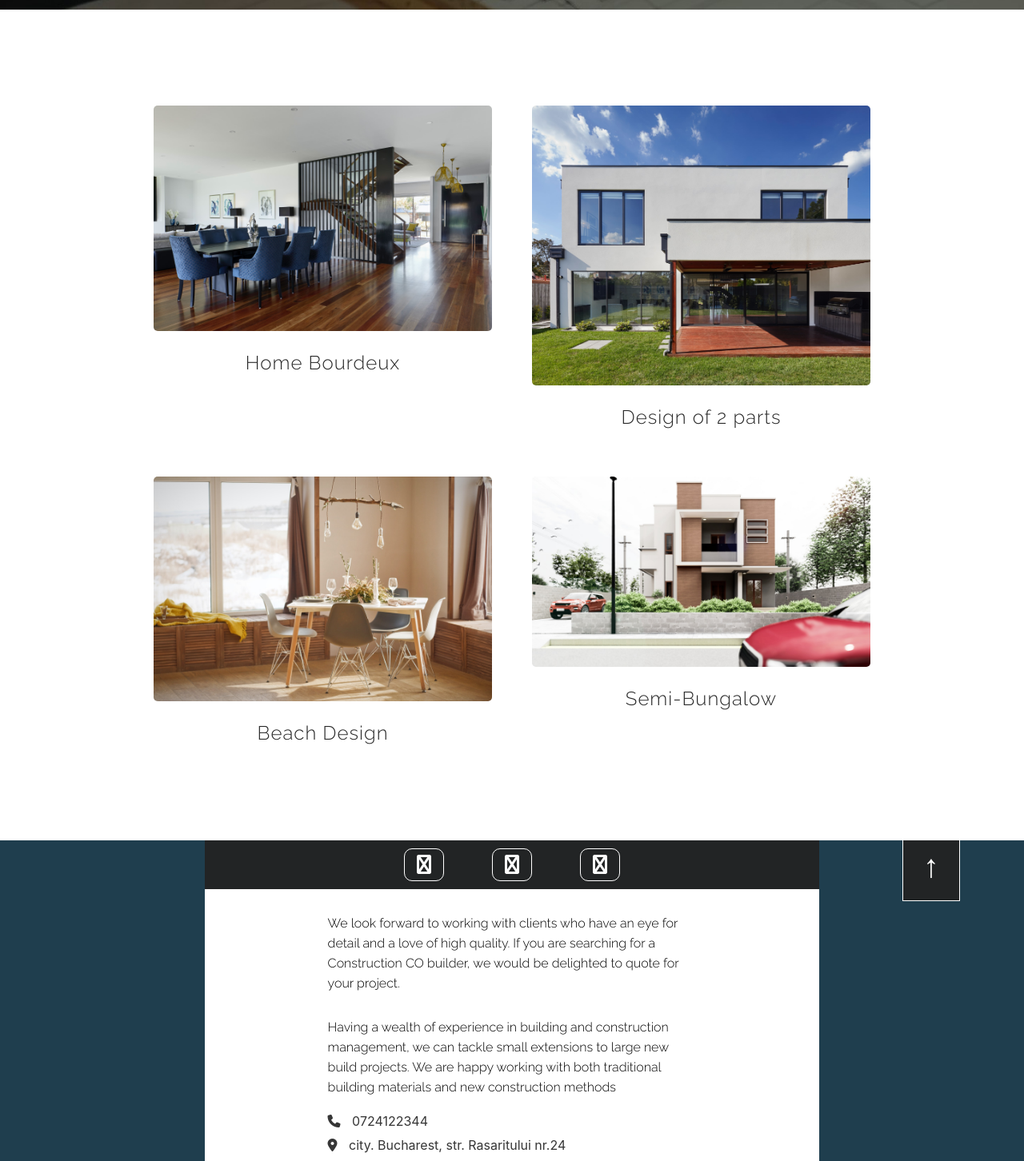
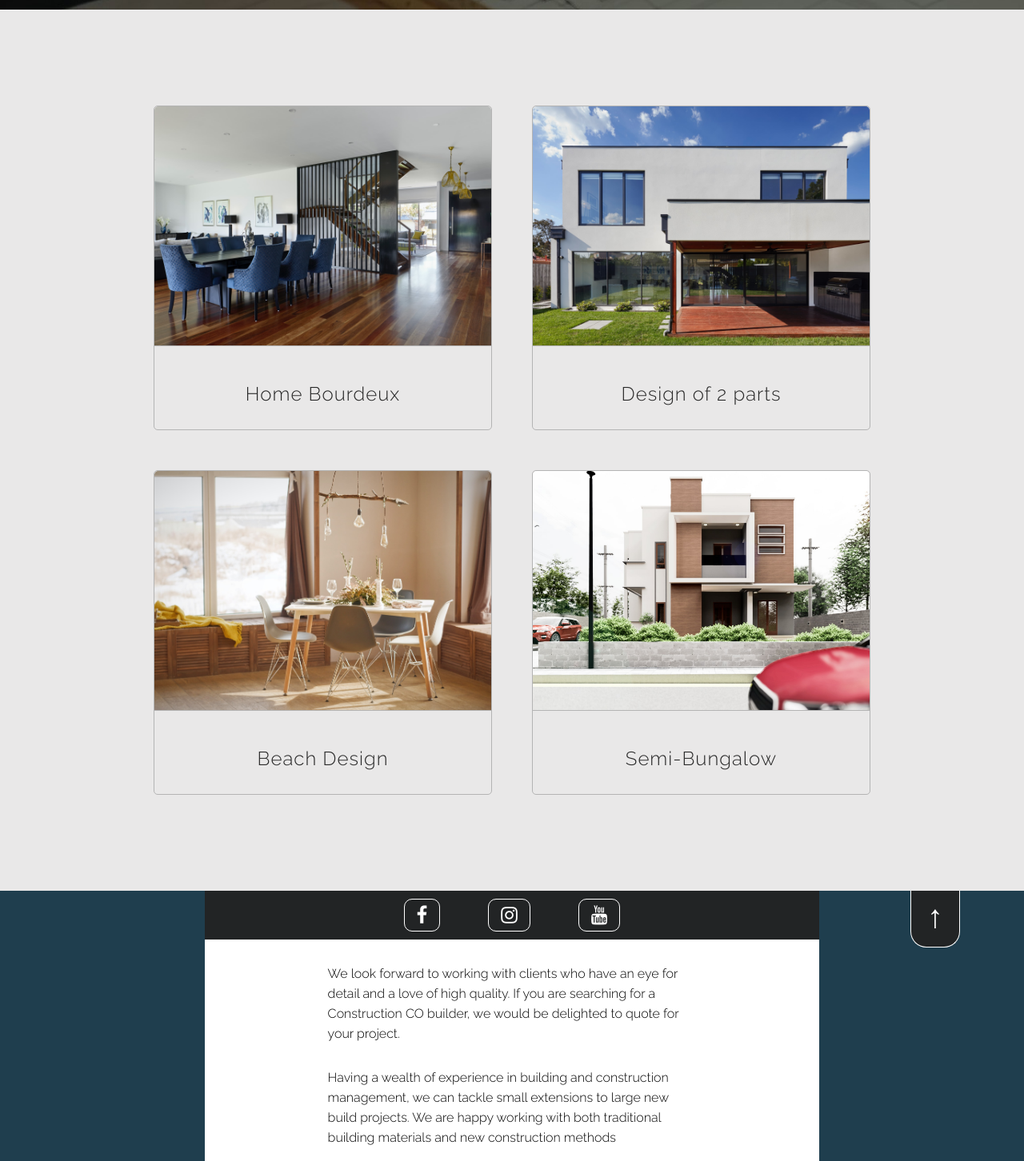
Before and after one commit to Andarus-1994/ConstructionCO, a React (Create React App) app: page /demos in a window 1280 px wide. Shown: the part 378-1830 px from the top of the page at 80% size. Built offline with nearby package versions, Linux system fonts and the light colour scheme.

Commit message:
Our Work Page

```diff
--- a/package.json
+++ b/package.json
@@ -1,5 +1,4 @@
 {
-  "homepage": "https://andarus-1994.github.io/ConstructionCO/",
   "name": "constructapp",
   "version": "0.1.0",
   "private": true,
--- a/public/index.html
+++ b/public/index.html
@@ -6,14 +6,14 @@
     <meta name="viewport" content="width=device-width, initial-scale=1" />
     <meta name="theme-color" content="#000000" />
     <meta name="description" content="Construction Company" />
+    <script
+      src="https://kit.fontawesome.com/a076d05399.js"
+      crossorigin="anonymous"
+    ></script>
     <link
       rel="stylesheet"
       href="https://cdnjs.cloudflare.com/ajax/libs/font-awesome/4.7.0/css/font-awesome.min.css"
     />
-    <script
-      src="https://kit.fontawesome.com/a076d05399.js"
-      crossorigin="anonymous"
-    ></script>
 
     <link rel="apple-touch-icon" href="%PUBLIC_URL%/icon.png" />
     <!--
--- a/src/components/footer.css
+++ b/src/components/footer.css
@@ -70,11 +70,18 @@
   background-color: #222425;
   color: white;
   border: 1px solid white;
+  border-bottom-right-radius: 20px;
+  border-bottom-left-radius: 20px;
   border-top: none;
-  padding: 20px 25px;
+  padding: 15px 20px;
   padding-top: 10px;
   font-size: 2.5rem;
   right: 10vh;
+  transition: 0.4s;
+}
+.footer .ButtonToTop:hover {
+  padding-top: 4px;
+  padding-bottom: 21px;
 }
 
 @media screen and (max-width: 1000px) {
--- a/src/components/footer.js
+++ b/src/components/footer.js
@@ -36,11 +36,10 @@ function Footer() {
         <div className="details">
           {" "}
           <p>
-            <i class="fas fa-phone"></i> 0724122344{" "}
+            <i class="fa">&#xf095;</i> 0724122344{" "}
           </p>
           <p>
-            <i class="fas fa-map-marker-alt"></i> city. Bucharest, str.
-            Rasaritului nr.24{" "}
+            <i class="fas">&#xf3c5;</i> city. Bucharest, str. Rasaritului nr.24{" "}
           </p>
           <p>
             <i class="fa fa-envelope"></i> ConstructCO@Yahoo.com
--- a/src/components/homeComponents/reason.js
+++ b/src/components/homeComponents/reason.js
@@ -16,7 +16,7 @@ function Reasons(props) {
           isVisible ? (
             <li key={index}>
               {" "}
-              <img src={"./assets/" + reason.img} alt="icons" />
+              <img src={"assets/" + reason.img} alt="icons" />
               <h2>{reason.name}</h2> <p>{reason.description}</p>
             </li>
           ) : (
--- a/src/components/work.css
+++ b/src/components/work.css
@@ -1,5 +1,6 @@
 .work {
   min-height: 1000px;
+  background-color: rgb(233, 232, 232);
 }
 
 .work .mainHeaderWork {
@@ -19,7 +20,7 @@
 }
 
 .work .workPreview {
-  margin-top: 15vh;
+  margin: 15vh 0;
 }
 
 .work .workPreview ul {
@@ -36,12 +37,41 @@
 .work .workPreview ul li {
   display: flex;
   flex-direction: column;
+  border: 1px solid rgb(180, 180, 180);
+  border-radius: 5px;
 }
 
+@keyframes fadeInLeft {
+  0% {
+    transform: translateX(-150px);
+    opacity: 0;
+  }
+  100% {
+    transform: translateX(0px);
+    opacity: 1;
+  }
+}
+
+.work .workPreview ul li:nth-child(1) {
+  animation: fadeInLeft 1s;
+}
+.work .workPreview ul li:nth-child(2) {
+  animation: fadeInLeft 1.5s;
+}
+.work .workPreview ul li:nth-child(3) {
+  animation: fadeInLeft 2s;
+}
+.work .workPreview ul li:nth-child(4) {
+  animation: fadeInLeft 2.5s;
+}
 .work .workPreview ul li img {
   background-color: rgb(240, 240, 240);
   border-radius: 5px;
+  border-bottom: 1px solid rgb(180, 180, 180);
+  border-bottom-right-radius: 0;
+  border-bottom-left-radius: 0;
   object-fit: cover;
+  height: 300px;
   width: 100%;
 }
 
@@ -51,5 +81,5 @@
   color: rgb(41, 41, 41);
   font-size: 1.5rem;
   font-family: "Raleway", sans-serif;
-  padding: 10px;
+  padding: 30px;
 }
--- a/src/router/nav.js
+++ b/src/router/nav.js
@@ -24,7 +24,12 @@ function Nav() {
             <h1>Construct S</h1>
           </NavLink>
           <ul className="nav-links">
-            <NavLink to="/" exact activeClassName="active" className="inactive">
+            <NavLink
+              to="/ConstructionCO"
+              exact
+              activeClassName="active"
+              className="inactive"
+            >
               <li> What We Do </li>
             </NavLink>
             <NavLink to="/demos" activeClassName="active" className="inactive">
@@ -50,7 +55,7 @@ function Nav() {
             <Route path="/demos">
               <OurWork />
             </Route>
-            <Route path="/">
+            <Route exact path="/ConstructionCO">
               <Home />
             </Route>
           </Switch>
```
